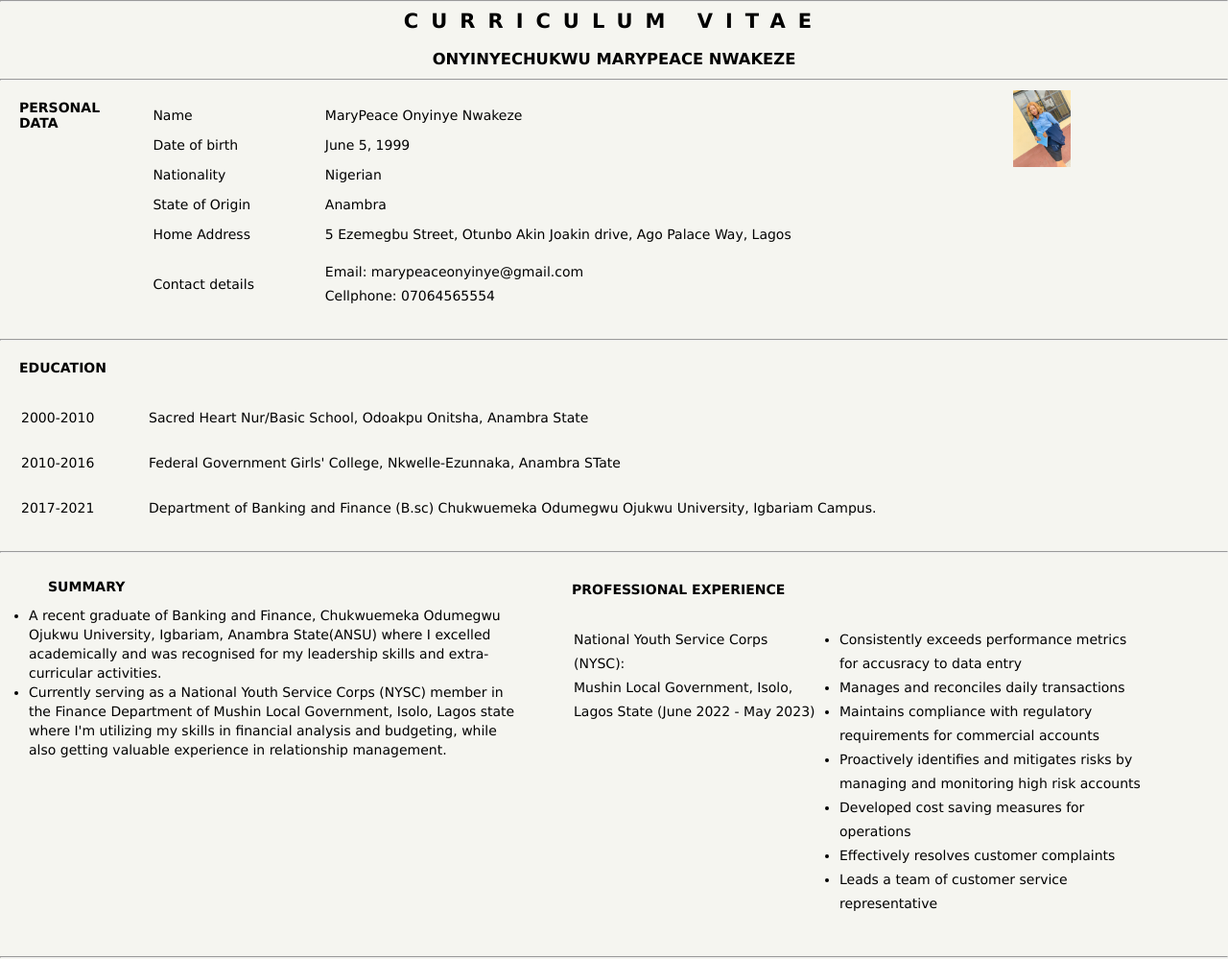
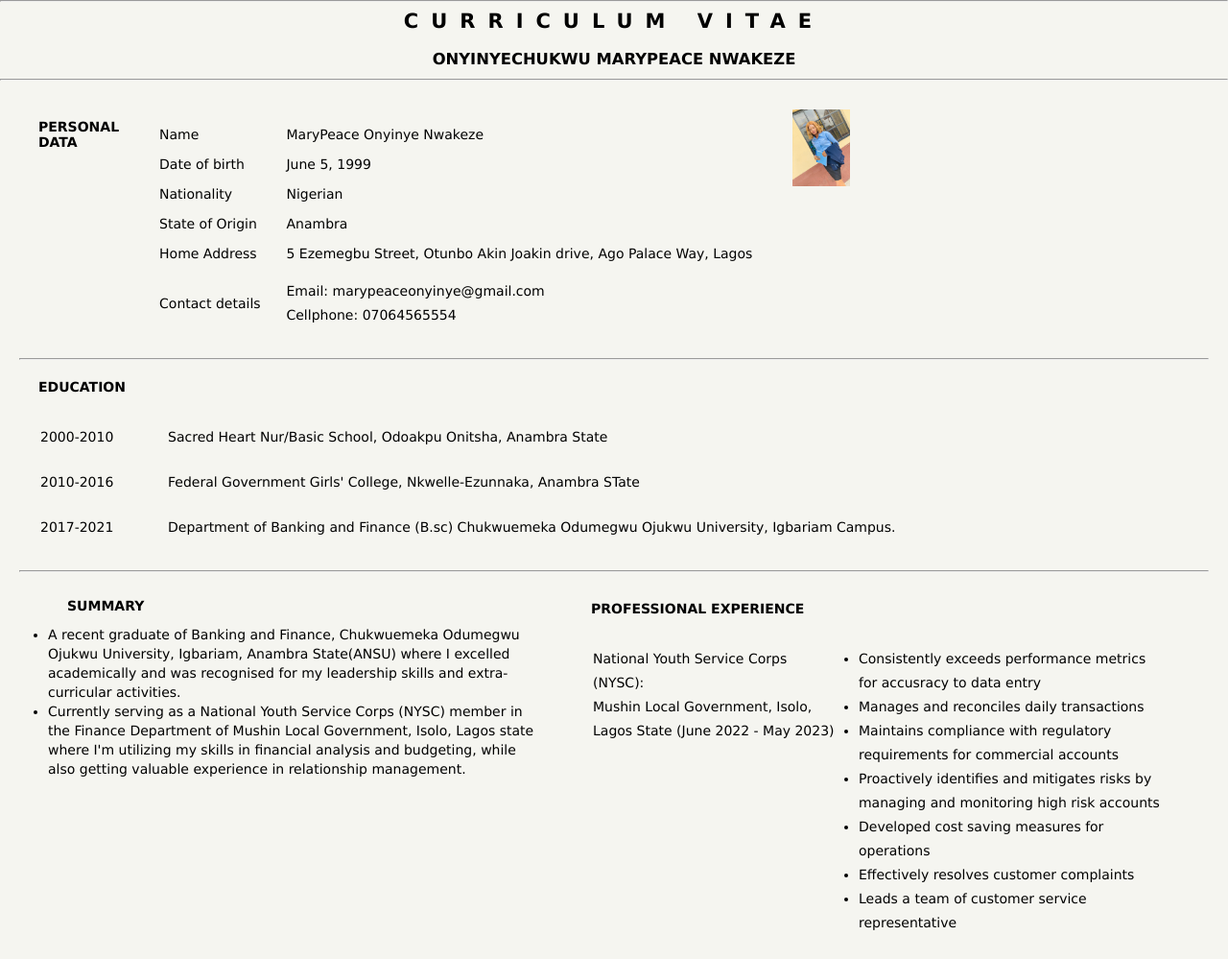
Before and after one commit to sandramakis/onyi_cv, a plain HTML site: page index.html in a window 1280 px wide. Shown: the top 999 px of the page at 96% size. Drawn offline with Linux system fonts and the light colour scheme.

Commit message:
Margin for img

```diff
--- a/style.css
+++ b/style.css
@@ -18,6 +18,10 @@ header{
 
 header h2{
     letter-spacing: 13px;
+}
+
+main{
+    padding: 20px;
 }
 
 section{
@@ -66,7 +70,7 @@ table, th, td{
 
 .personal-data{
     display: flex;
-    justify-content: space-between;
+    justify-content: space-around;
     align-items: flex-start;
     flex: 1 1 90vw;
     width: 95vw;
@@ -75,7 +79,7 @@ table, th, td{
 img{
     width: 80px;
     height: 80px;
-    padding-right: 100px;
+    padding-right: 250px;
 }
 
 
@@ -98,4 +102,8 @@ img{
     .experience table{
         width: 50vw;
     }
+
+    img{
+        margin-right: 100px;
+    }
 }
```
